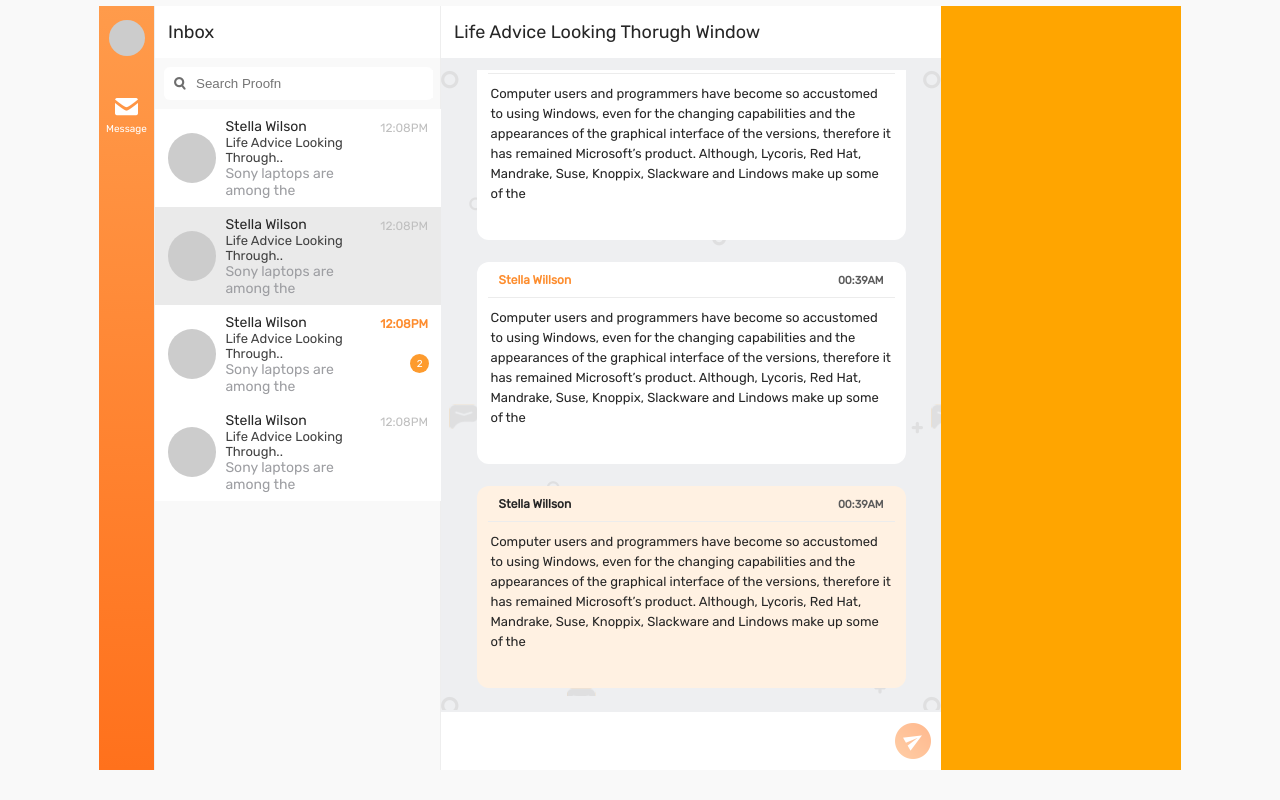
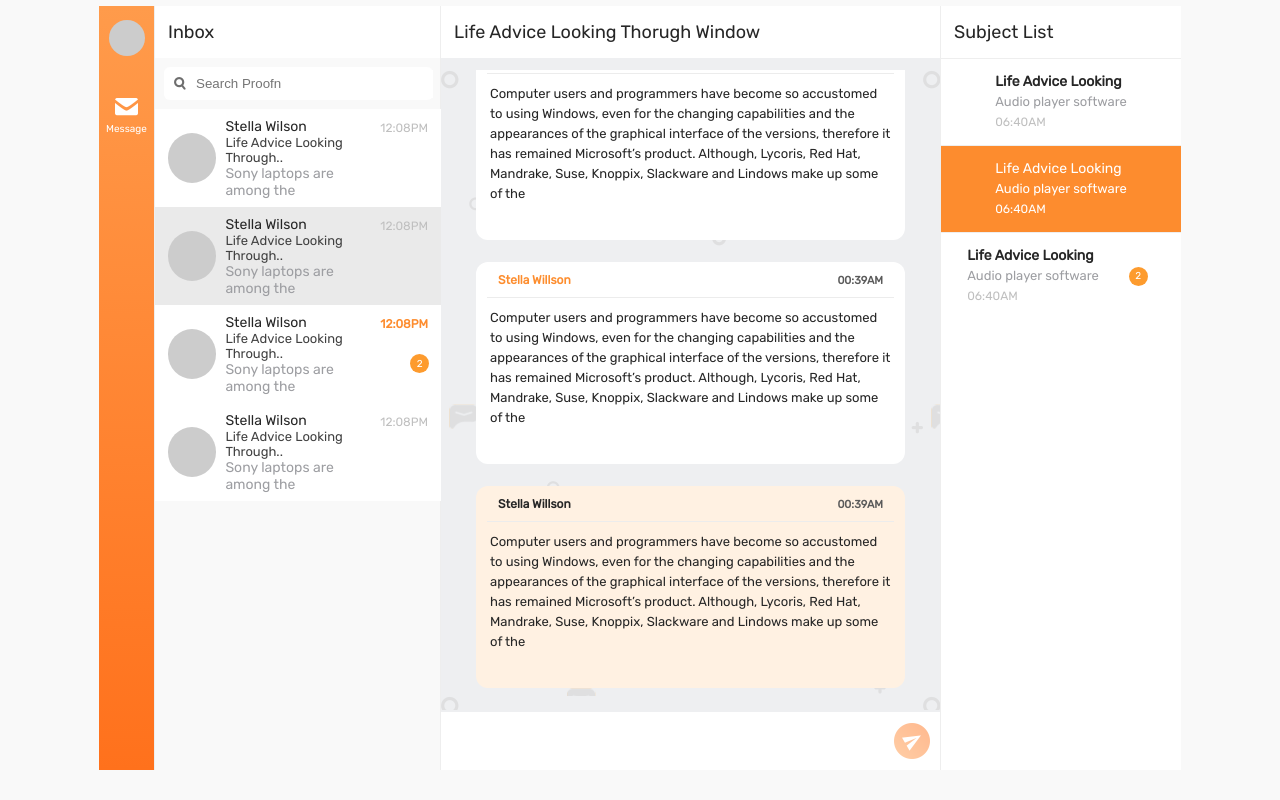
Before and after one commit to fahmifan/chat-app, a React (Create React App) app: page / in a window 1280 px wide. Built offline with nearby package versions, Linux system fonts and the light colour scheme.

Commit message:
Subject list basic layout

```diff
--- /dev/null
+++ b/src/components/SubjectCard.js
@@ -0,0 +1,71 @@
+import React from 'react'
+import styled from 'styled-components';
+
+const Card = styled.div`
+  width: 240px;
+  padding: 13px;
+  box-sizing: border-box;
+  display: flex;
+  justify-content: center;
+  align-items: center;
+  background: ${props => props.select ?'#fd8c2e' : '#fff'};
+  border-top: 1px solid #eee;
+  line-height: 20px;
+
+  &:hover {
+    cursor: pointer;
+  }
+`
+
+const Time = styled.p`
+  font-size: 12px;
+  text-align: left;
+  ${props => props.notif ? 'color: #fd8c2e; font-weight: bold' : ''};
+  color: ${props => props.select ? '#fff' : '#bfbfbf'};
+`
+
+const Topic = styled.p`
+  font-size: 14px;
+font-weight: ${props => props.select ? 'reguler' : 'bold'};
+  color: ${props => props.select ? '#fff' : '#262626'};
+  text-align: left;
+  text-overflow: ellipsis;
+`
+
+const NotifMessage = styled.div`
+  background: #fd9b2e;
+  color: #fff;
+  display: flex;
+  justify-content: center;
+  align-items: center;
+  font-size: 10px;
+  width: 19px;
+  height: 19px;
+  margin-left: 30px;
+  margin-right: 7px;
+  border-radius: 100%;
+`
+
+const Right = styled.div`
+  height: 100%;
+  display: grid;
+  grid-auto-rows: 50% 50%;
+`
+const Desc = styled.p`
+  color: ${props => props.select ? '#fff':'#9d9ea2' };
+  font-size: 13px;
+`
+const Detail = styled.div`
+
+`
+
+export const SubjectCard = ({select, notif, messageCount, handleClick}) => (
+  <Card select={select} onClick={handleClick}>
+    <Detail>
+      <Topic select={select}>Life Advice Looking</Topic>
+      <Desc select={select}>Audio player software </Desc>
+      <Time select={select}>06:40AM</Time>
+    </Detail>
+    {notif && <NotifMessage>{messageCount}</NotifMessage>}
+  </Card>
+)
--- a/src/components/index.js
+++ b/src/components/index.js
@@ -2,6 +2,7 @@ import styled from 'styled-components'
 
 export * from './InboxCard'
 export * from './ChatCard'
+export * from './SubjectCard'
 
 export const ProfilPict = styled.div`
   background: #ccc;
--- a/src/container/Message.js
+++ b/src/container/Message.js
@@ -4,7 +4,7 @@ import styled from "styled-components"
 import { icSearch, icMessage, icSendEnable, bgChat } from '../icons'
 
 import {
-  InboxCard, ChatCard
+  InboxCard, ChatCard, SubjectCard
 } from '../components'
 
 const Root = styled.div`
@@ -50,6 +50,7 @@ const Inbox = styled.div`
 const ChatPanel = styled.div`
   background: #eeeff1;
   box-sizing: border-box;
+  border-right: 1px solid #eee;
   display: flex;
   height: 100%;
   flex-direction: column;
@@ -93,10 +94,10 @@ const ChatInput = styled.input`
 `
 
 const SubjectList = styled.div`
-  background: orange;
+  background: #fff;
 `
 
-const InboxHeader = styled.div`
+const PanelTitle = styled.div`
   height: 52px;
   background: #fff;
   font-size: 18px;
@@ -151,7 +152,7 @@ export function Message() {
       </LeftMenu>
 
       <Inbox>
-        <InboxHeader>Inbox</InboxHeader>
+        <PanelTitle>Inbox</PanelTitle>
 
         <SearchBox>
           <SearchIcon src={icSearch} />
@@ -165,7 +166,7 @@ export function Message() {
       </Inbox>
 
       <ChatPanel>
-        <InboxHeader>Life Advice Looking Thorugh Window</InboxHeader>
+        <PanelTitle>Life Advice Looking Thorugh Window</PanelTitle>
 
         <ChatList>
           <ChatCard owner />
@@ -181,7 +182,14 @@ export function Message() {
 
       </ChatPanel>
 
-      <SubjectList />
+      <SubjectList>
+        <PanelTitle>Subject List</PanelTitle>
+
+        <SubjectCard />
+        <SubjectCard select />
+        <SubjectCard notif messageCount={2} />
+
+      </SubjectList>
 
     </Layout>
     </Root>
```
